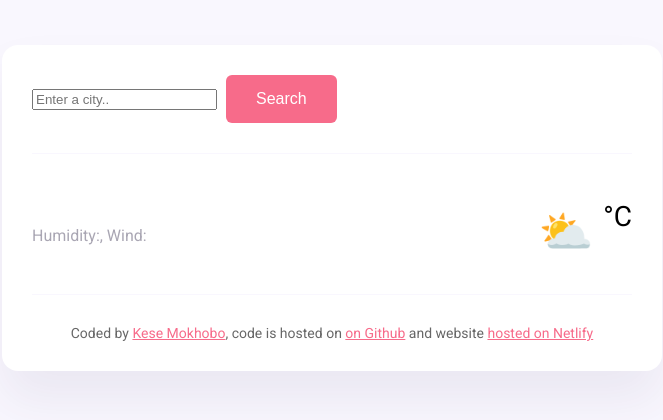
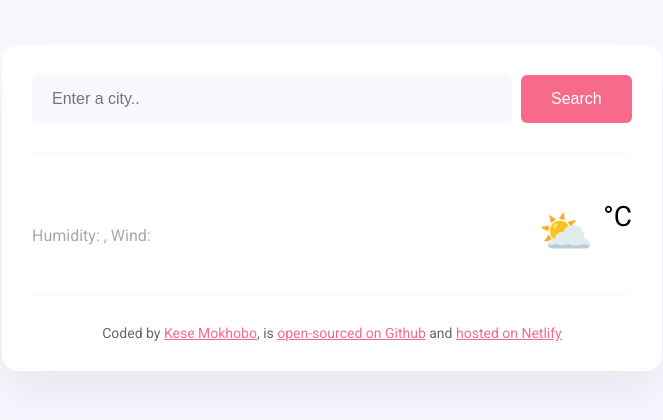
Before and after one commit to Kaysee05/WeatherForeCast, a plain HTML site: page index.html in a window 1280 px wide. Shown: the whole page, without its empty margins (308-971 px from the left). Drawn offline with nearby package versions, Linux system fonts and the light colour scheme; no server answers.

Commit message:
Fixing errors on html file

```diff
--- a/index.html
+++ b/index.html
@@ -18,7 +18,7 @@
       placeholder="Enter a city.."
       required
       id="search-form-input"
-      class="search-form input" />
+      class="search-form-input" />
       <input type="submit" value="Search" class="search-form-button" />
     </form>
   </header>
@@ -30,7 +30,7 @@
   <span id="time"></span>
   <span id="description"></span>
   <br />
-  Humidity:<strong id="humidity"></strong>, Wind:<strong id="wind-speed"></strong>
+  Humidity: <strong id="humidity"></strong>, Wind:<strong id="wind-speed"></strong>
 </p>
 </div>
 <div class="weather-app-temperature-container">
@@ -41,8 +41,8 @@
   </main>
 
   <footer>Coded by
-    <a href="https://github.com/Kaysee05" target="_blank"> Kese Mokhobo</a>, code is hosted on
-    <a href="https://github.com/Kaysee05/WeatherForeCast" target="_blank"> on Github</a> and website
+    <a href="https://github.com/Kaysee05" target="_blank"> Kese Mokhobo</a>, is
+    <a href="https://github.com/Kaysee05/WeatherForeCast" target="_blank">open-sourced on Github</a> and
     <a href="https://weatherforesight.netlify.app/" target="_blank"> hosted on Netlify</a>
 
   </footer>
```
